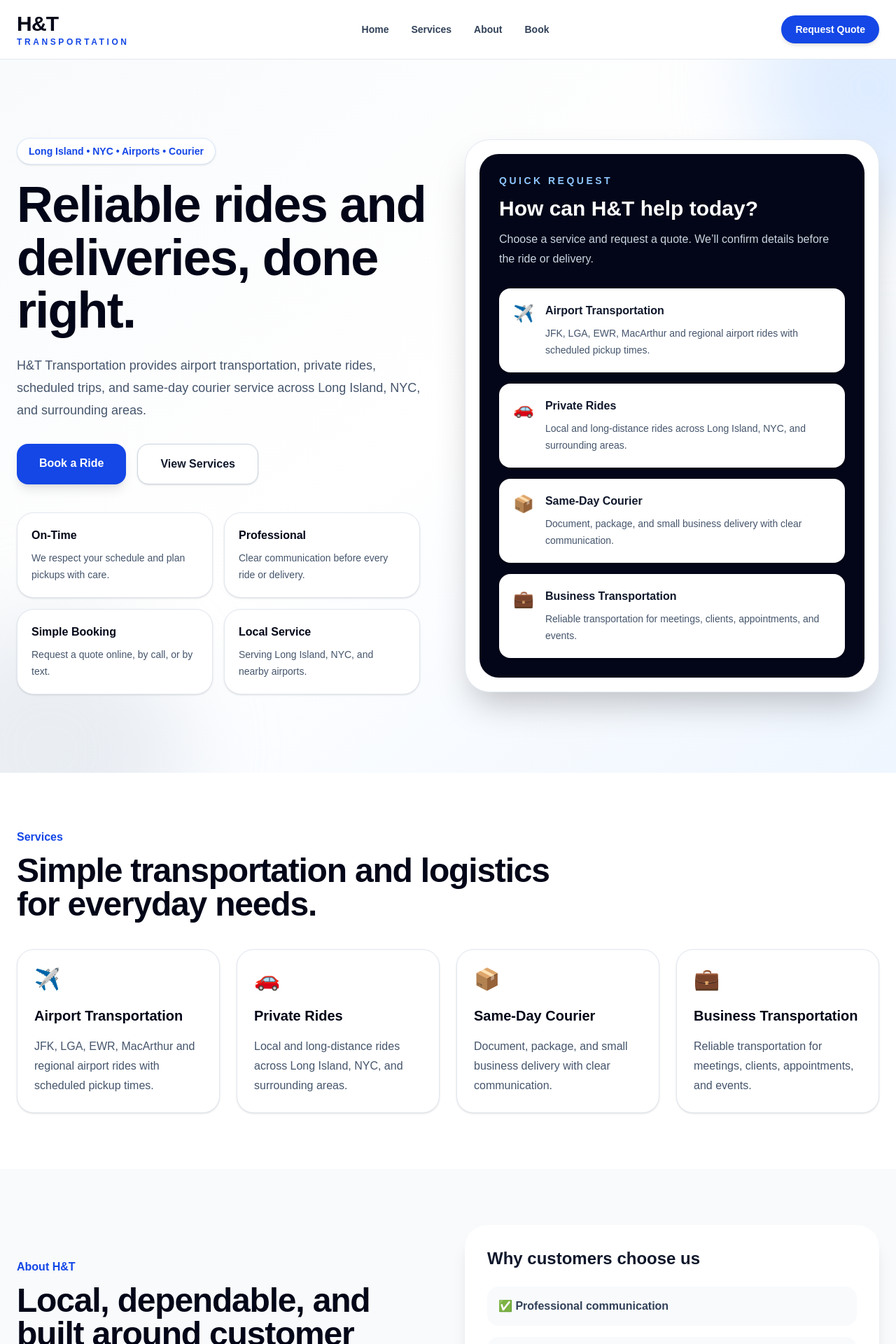
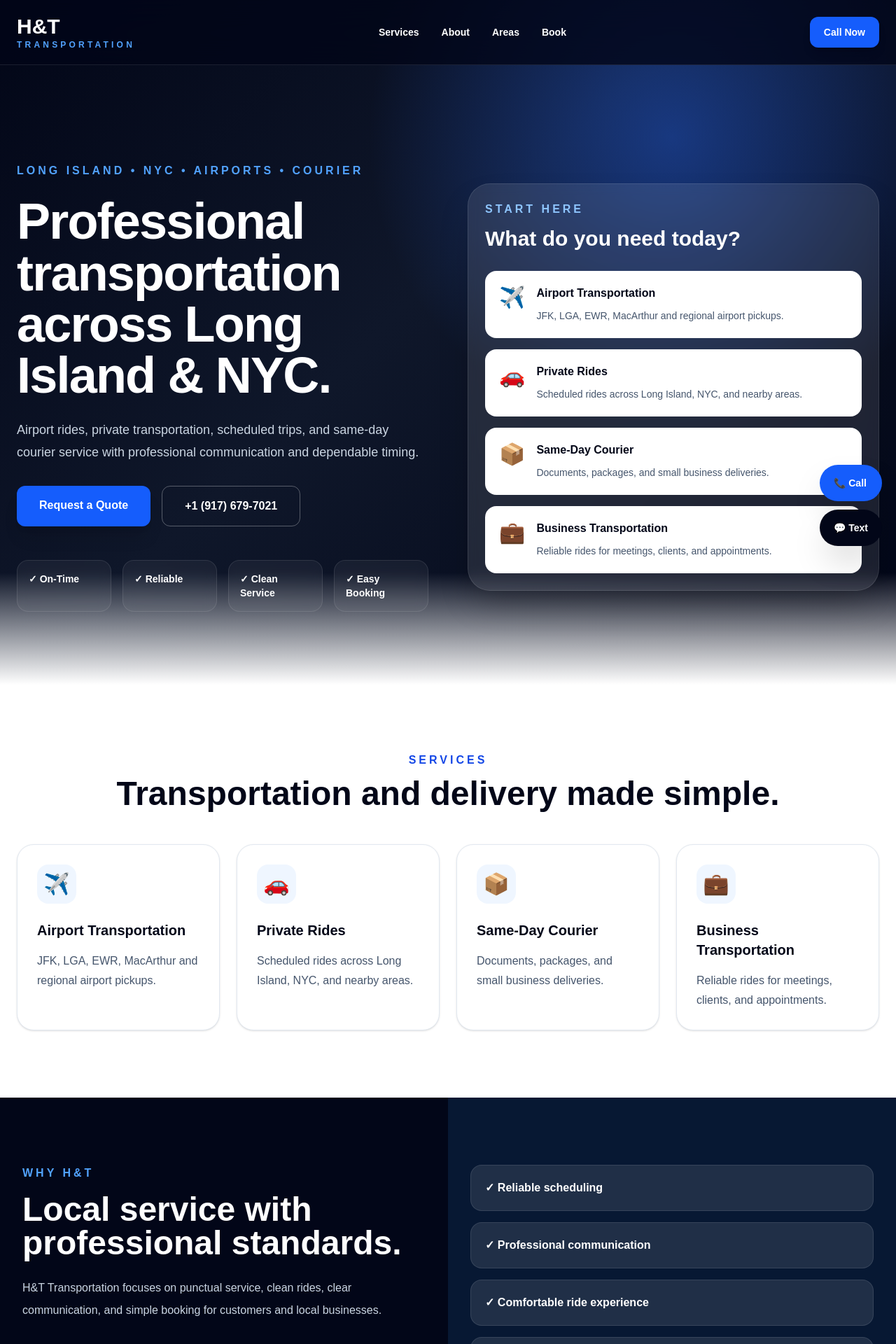
Before and after one commit to handttransportation/handttransportation, a Next.js app: page / in a window 1280 px wide. Shown: the top 1920 px of the page at 70% size. Built offline with nearby package versions, Linux system fonts and the light colour scheme.

Commit message:
Update homepage design

```diff
--- a/app/page.tsx
+++ b/app/page.tsx
@@ -1,108 +1,86 @@
+const phone = "+19176797021";
+const displayPhone = "+1 (917) 679-7021";
+const email = "httransportationi@gmail.com";
+
 const services = [
-  ["✈️", "Airport Transportation", "JFK, LGA, EWR, MacArthur and regional airport rides with scheduled pickup times."],
-  ["🚗", "Private Rides", "Local and long-distance rides across Long Island, NYC, and surrounding areas."],
-  ["📦", "Same-Day Courier", "Document, package, and small business delivery with clear communication."],
-  ["💼", "Business Transportation", "Reliable transportation for meetings, clients, appointments, and events."],
+  ["✈️", "Airport Transportation", "JFK, LGA, EWR, MacArthur and regional airport pickups."],
+  ["🚗", "Private Rides", "Scheduled rides across Long Island, NYC, and nearby areas."],
+  ["📦", "Same-Day Courier", "Documents, packages, and small business deliveries."],
+  ["💼", "Business Transportation", "Reliable rides for meetings, clients, and appointments."],
 ];
 
-const benefits = [
-  ["On-Time", "We respect your schedule and plan pickups with care."],
-  ["Professional", "Clear communication before every ride or delivery."],
-  ["Simple Booking", "Request a quote online, by call, or by text."],
-  ["Local Service", "Serving Long Island, NYC, and nearby airports."],
-];
+const areas = ["Long Island", "NYC", "JFK", "LGA", "EWR", "MacArthur"];
 
 export default function Home() {
   return (
-    <main className="min-h-screen bg-white text-slate-900">
-      <header className="sticky top-0 z-50 border-b border-slate-200 bg-white/90 backdrop-blur">
-        <nav className="mx-auto flex max-w-7xl items-center justify-between px-6 py-4">
+    <main className="min-h-screen bg-white text-slate-950">
+      <header className="fixed top-0 z-50 w-full border-b border-white/10 bg-slate-950/80 backdrop-blur-xl">
+        <nav className="mx-auto flex max-w-7xl items-center justify-between px-6 py-5 text-white">
           <a href="#" className="leading-tight">
-            <div className="text-3xl font-black tracking-tight text-slate-950">H&T</div>
-            <div className="text-xs font-bold uppercase tracking-[0.3em] text-blue-700">
+            <div className="text-3xl font-black">H&T</div>
+            <div className="text-xs font-black uppercase tracking-[0.35em] text-blue-400">
               Transportation
             </div>
           </a>
 
-          <div className="hidden items-center gap-8 text-sm font-bold text-slate-700 md:flex">
-            <a href="#">Home</a>
-            <a href="#services">Services</a>
-            <a href="#about">About</a>
-            <a href="#contact">Book</a>
+          <div className="hidden gap-8 text-sm font-bold md:flex">
+            <a href="#services" className="hover:text-blue-400">Services</a>
+            <a href="#about" className="hover:text-blue-400">About</a>
+            <a href="#areas" className="hover:text-blue-400">Areas</a>
+            <a href="#contact" className="hover:text-blue-400">Book</a>
           </div>
 
-          <a
-            href="#contact"
-            className="rounded-full bg-blue-700 px-5 py-2.5 text-sm font-black text-white shadow-md hover:bg-blue-800"
-          >
-            Request Quote
+          <a href={`tel:${phone}`} className="rounded-xl bg-blue-600 px-5 py-3 text-sm font-black shadow-lg hover:bg-blue-700">
+            Call Now
           </a>
         </nav>
       </header>
 
-      <section className="relative overflow-hidden bg-gradient-to-br from-slate-50 via-white to-blue-50">
-        <div className="absolute right-[-120px] top-[-120px] h-80 w-80 rounded-full bg-blue-200/50 blur-3xl" />
-        <div className="absolute bottom-[-160px] left-[-120px] h-96 w-96 rounded-full bg-slate-300/40 blur-3xl" />
+      <section className="relative overflow-hidden bg-slate-950 px-6 pt-32 text-white">
+        <div className="absolute inset-0 bg-[radial-gradient(circle_at_75%_20%,rgba(37,99,235,0.45),transparent_35%),linear-gradient(135deg,#020617_0%,#0f172a_45%,#020617_100%)]" />
+        <div className="absolute bottom-0 left-0 right-0 h-40 bg-gradient-to-t from-white to-transparent" />
 
-        <div className="mx-auto grid max-w-7xl gap-12 px-6 py-20 md:grid-cols-2 md:items-center lg:py-28">
-          <div className="relative z-10">
-            <p className="mb-5 inline-flex rounded-full border border-blue-100 bg-white px-4 py-2 text-sm font-black text-blue-700 shadow-sm">
+        <div className="relative mx-auto grid min-h-[850px] max-w-7xl gap-14 py-20 lg:grid-cols-2 lg:items-center">
+          <div>
+            <p className="mb-6 font-black uppercase tracking-[0.25em] text-blue-400">
               Long Island • NYC • Airports • Courier
             </p>
 
-            <h1 className="text-5xl font-black leading-[1.05] tracking-tight text-slate-950 md:text-7xl">
-              Reliable rides and deliveries, done right.
+            <h1 className="text-5xl font-black leading-[1.02] tracking-tight md:text-7xl">
+              Professional transportation across Long Island & NYC.
             </h1>
 
-            <p className="mt-6 max-w-2xl text-lg leading-8 text-slate-600">
-              H&T Transportation provides airport transportation, private rides, scheduled trips,
-              and same-day courier service across Long Island, NYC, and surrounding areas.
+            <p className="mt-6 max-w-xl text-lg leading-8 text-slate-300">
+              Airport rides, private transportation, scheduled trips, and same-day courier service with professional communication and dependable timing.
             </p>
 
             <div className="mt-8 flex flex-col gap-4 sm:flex-row">
-              <a
-                href="#contact"
-                className="rounded-2xl bg-blue-700 px-8 py-4 text-center text-base font-black text-white shadow-lg hover:bg-blue-800"
-              >
-                Book a Ride
+              <a href="#contact" className="rounded-xl bg-blue-600 px-8 py-4 text-center font-black shadow-xl hover:bg-blue-700">
+                Request a Quote
               </a>
-              <a
-                href="#services"
-                className="rounded-2xl border border-slate-300 bg-white px-8 py-4 text-center text-base font-black text-slate-900 shadow-sm hover:border-blue-700"
-              >
-                View Services
+              <a href={`tel:${phone}`} className="rounded-xl border border-white/30 px-8 py-4 text-center font-black hover:bg-white hover:text-slate-950">
+                {displayPhone}
               </a>
             </div>
 
-            <div className="mt-10 grid max-w-xl grid-cols-2 gap-4">
-              {benefits.map(([title, text]) => (
-                <div key={title} className="rounded-3xl border border-slate-200 bg-white p-5 shadow-sm">
-                  <h3 className="font-black text-slate-950">{title}</h3>
-                  <p className="mt-2 text-sm leading-6 text-slate-600">{text}</p>
+            <div className="mt-12 grid grid-cols-2 gap-4 md:grid-cols-4">
+              {["On-Time", "Reliable", "Clean Service", "Easy Booking"].map((item) => (
+                <div key={item} className="rounded-2xl border border-white/10 bg-white/5 p-4 text-sm font-bold backdrop-blur">
+                  ✓ {item}
                 </div>
               ))}
             </div>
           </div>
 
-          <div className="relative z-10 rounded-[2.2rem] border border-slate-200 bg-white p-5 shadow-2xl">
-            <div className="rounded-[1.7rem] bg-slate-950 p-7 text-white">
-              <p className="text-sm font-black uppercase tracking-[0.25em] text-blue-300">
-                Quick request
-              </p>
-              <h2 className="mt-3 text-3xl font-black">How can H&T help today?</h2>
-              <p className="mt-3 leading-7 text-slate-300">
-                Choose a service and request a quote. We’ll confirm details before the ride or delivery.
-              </p>
+          <div className="rounded-[2rem] border border-white/10 bg-white/10 p-6 shadow-2xl backdrop-blur">
+            <p className="font-black uppercase tracking-[0.25em] text-blue-300">Start Here</p>
+            <h2 className="mt-3 text-3xl font-black">What do you need today?</h2>
 
             <div className="mt-7 grid gap-4">
               {services.map(([icon, title, text]) => (
-                  <a
-                    key={title}
-                    href="#contact"
-                    className="group rounded-2xl bg-white p-5 text-slate-900 shadow-sm transition hover:-translate-y-1 hover:shadow-xl"
-                  >
-                    <div className="flex items-start gap-4">
-                      <div className="text-2xl">{icon}</div>
+                <a key={title} href="#contact" className="rounded-2xl bg-white p-5 text-slate-950 transition hover:-translate-y-1 hover:shadow-2xl">
+                  <div className="flex gap-4">
+                    <div className="text-3xl">{icon}</div>
                     <div>
                       <h3 className="font-black">{title}</h3>
                       <p className="mt-2 text-sm leading-6 text-slate-600">{text}</p>
@@ -113,21 +91,22 @@ export default function Home() {
             </div>
           </div>
         </div>
-        </div>
       </section>
 
-      <section id="services" className="px-6 py-20">
+      <section id="services" className="bg-white px-6 py-24">
         <div className="mx-auto max-w-7xl">
-          <p className="font-black text-blue-700">Services</p>
-          <h2 className="mt-3 max-w-3xl text-4xl font-black tracking-tight text-slate-950 md:text-5xl">
-            Simple transportation and logistics for everyday needs.
+          <p className="text-center font-black uppercase tracking-[0.25em] text-blue-700">Services</p>
+          <h2 className="mt-3 text-center text-4xl font-black md:text-5xl">
+            Transportation and delivery made simple.
           </h2>
 
-          <div className="mt-10 grid gap-6 md:grid-cols-2 lg:grid-cols-4">
+          <div className="mt-12 grid gap-6 md:grid-cols-2 lg:grid-cols-4">
             {services.map(([icon, title, text]) => (
-              <div key={title} className="rounded-3xl border border-slate-200 bg-white p-6 shadow-sm transition hover:-translate-y-1 hover:shadow-xl">
-                <div className="text-3xl">{icon}</div>
-                <h3 className="mt-5 text-xl font-black text-slate-950">{title}</h3>
+              <div key={title} className="rounded-3xl border border-slate-200 bg-white p-7 shadow-sm transition hover:-translate-y-1 hover:shadow-xl">
+                <div className="mb-6 flex h-14 w-14 items-center justify-center rounded-2xl bg-blue-50 text-3xl">
+                  {icon}
+                </div>
+                <h3 className="text-xl font-black">{title}</h3>
                 <p className="mt-4 leading-7 text-slate-600">{text}</p>
               </div>
             ))}
@@ -135,96 +114,131 @@ export default function Home() {
         </div>
       </section>
 
-      <section id="about" className="bg-slate-50 px-6 py-20">
-        <div className="mx-auto grid max-w-7xl gap-12 md:grid-cols-2 md:items-center">
-          <div>
-            <p className="font-black text-blue-700">About H&T</p>
-            <h2 className="mt-3 text-4xl font-black tracking-tight text-slate-950 md:text-5xl">
-              Local, dependable, and built around customer service.
+      <section id="about" className="grid lg:grid-cols-2">
+        <div className="bg-slate-950 px-6 py-24 text-white">
+          <div className="mx-auto max-w-xl">
+            <p className="font-black uppercase tracking-[0.25em] text-blue-400">Why H&T</p>
+            <h2 className="mt-4 text-4xl font-black md:text-5xl">
+              Local service with professional standards.
             </h2>
-            <p className="mt-5 text-lg leading-8 text-slate-600">
-              H&T Transportation is a locally owned transportation and courier service focused on
-              reliability, clean service, punctual pickups, and easy communication.
+            <p className="mt-6 leading-8 text-slate-300">
+              H&T Transportation focuses on punctual service, clean rides, clear communication, and simple booking for customers and local businesses.
             </p>
           </div>
+        </div>
 
-          <div className="rounded-[2rem] bg-white p-8 shadow-xl">
-            <h3 className="text-2xl font-black">Why customers choose us</h3>
-            <div className="mt-6 grid gap-4">
-              {["Professional communication", "Clean and comfortable rides", "Reliable scheduling", "Airport and local service"].map((item) => (
-                <div key={item} className="rounded-2xl bg-slate-50 p-4 font-bold text-slate-700">
-                  ✅ {item}
+        <div className="bg-[#071833] px-6 py-24 text-white">
+          <div className="mx-auto grid max-w-xl gap-4">
+            {["Reliable scheduling", "Professional communication", "Comfortable ride experience", "Transportation + courier service"].map((item) => (
+              <div key={item} className="rounded-2xl border border-white/10 bg-white/10 p-5 font-black">
+                ✓ {item}
               </div>
             ))}
           </div>
         </div>
-        </div>
       </section>
 
-      <section className="px-6 py-20">
-        <div className="mx-auto max-w-7xl rounded-[2.2rem] bg-slate-950 p-8 text-white shadow-2xl md:p-12">
-          <div className="grid gap-10 md:grid-cols-2 md:items-center">
-            <div>
-              <p className="font-black text-blue-300">Service Areas</p>
-              <h2 className="mt-3 text-4xl font-black md:text-5xl">
-                Serving Long Island, NYC, and major airports.
-              </h2>
-              <p className="mt-5 leading-8 text-slate-300">
-                Available for airport trips, scheduled transportation, private rides,
-                and courier service across key areas.
-              </p>
-            </div>
+      <section id="areas" className="bg-slate-50 px-6 py-24">
+        <div className="mx-auto max-w-7xl">
+          <p className="font-black uppercase tracking-[0.25em] text-blue-700">Areas We Serve</p>
+          <h2 className="mt-4 text-4xl font-black md:text-5xl">Serving key routes and airports.</h2>
 
-            <div className="grid gap-3 sm:grid-cols-2">
-              {["Long Island", "New York City", "JFK Airport", "LaGuardia Airport", "Newark Airport", "MacArthur Airport"].map((area) => (
-                <div key={area} className="rounded-2xl bg-white/10 p-4 font-black">
+          <div className="mt-10 grid gap-4 sm:grid-cols-2 lg:grid-cols-3">
+            {areas.map((area) => (
+              <div key={area} className="rounded-2xl border bg-white p-5 font-black shadow-sm">
                 📍 {area}
               </div>
             ))}
           </div>
         </div>
-        </div>
       </section>
 
-      <section id="contact" className="bg-slate-50 px-6 py-20">
-        <div className="mx-auto max-w-5xl rounded-[2rem] bg-white p-8 shadow-2xl md:p-12">
-          <p className="font-black text-blue-700">Book H&T</p>
-          <h2 className="mt-3 text-4xl font-black tracking-tight text-slate-950 md:text-5xl">
-            Request a ride or delivery quote.
-          </h2>
-          <p className="mt-4 text-slate-600">
-            Submit your details and we’ll confirm availability, timing, and pricing.
+      <section id="contact" className="bg-white px-6 py-24">
+        <div className="mx-auto grid max-w-7xl gap-10 lg:grid-cols-[0.8fr_1.2fr]">
+          <div>
+            <p className="font-black uppercase tracking-[0.25em] text-blue-700">Request Booking</p>
+            <h2 className="mt-4 text-4xl font-black md:text-5xl">Tell us what you need.</h2>
+            <p className="mt-5 leading-8 text-slate-600">
+              Submit your request and we’ll confirm availability, timing, and pricing.
             </p>
 
-          <form className="mt-10 grid gap-4 md:grid-cols-2">
-            <input className="rounded-2xl border p-4 outline-none focus:border-blue-700" placeholder="Full name" />
-            <input className="rounded-2xl border p-4 outline-none focus:border-blue-700" placeholder="Phone number" />
-            <input className="rounded-2xl border p-4 outline-none focus:border-blue-700" placeholder="Pickup location" />
-            <input className="rounded-2xl border p-4 outline-none focus:border-blue-700" placeholder="Drop-off location" />
-            <input className="rounded-2xl border p-4 outline-none focus:border-blue-700" placeholder="Date and time" />
-            <select className="rounded-2xl border p-4 outline-none focus:border-blue-700">
+            <div className="mt-8 space-y-4">
+              <p className="font-black">📞 Call or Text: {displayPhone}</p>
+              <p className="font-black">✉️ {email}</p>
+            </div>
+          </div>
+
+          <form className="grid gap-4 rounded-[2rem] bg-slate-50 p-6 shadow-xl md:grid-cols-2">
+            <input className="rounded-xl border p-4 outline-none focus:border-blue-700" placeholder="Full name" />
+            <input className="rounded-xl border p-4 outline-none focus:border-blue-700" placeholder="Phone number" />
+            <input className="rounded-xl border p-4 outline-none focus:border-blue-700" placeholder="Pickup location" />
+            <input className="rounded-xl border p-4 outline-none focus:border-blue-700" placeholder="Drop-off location" />
+            <input className="rounded-xl border p-4 outline-none focus:border-blue-700" placeholder="Date & time" />
+            <select className="rounded-xl border p-4 outline-none focus:border-blue-700">
+              <option>Service Type</option>
               <option>Airport Transportation</option>
               <option>Private Ride</option>
               <option>Same-Day Courier</option>
               <option>Business Transportation</option>
             </select>
-            <textarea
-              className="min-h-32 rounded-2xl border p-4 outline-none focus:border-blue-700 md:col-span-2"
-              placeholder="Extra details, flight number, package info, or special request"
-            />
-            <button className="rounded-2xl bg-blue-700 p-4 font-black text-white hover:bg-blue-800 md:col-span-2">
-              Request Quote
+            <textarea className="min-h-32 rounded-xl border p-4 outline-none focus:border-blue-700 md:col-span-2" placeholder="Additional details" />
+            <button className="rounded-xl bg-blue-700 p-4 font-black text-white hover:bg-blue-800 md:col-span-2">
+              Request Quote →
             </button>
           </form>
         </div>
       </section>
 
-      <footer className="border-t px-6 py-10">
-        <div className="mx-auto flex max-w-7xl flex-col gap-4 text-sm text-slate-500 md:flex-row md:items-center md:justify-between">
-          <p>© 2026 H&T Transportation. All rights reserved.</p>
-          <p>Long Island • NYC • Airport Transportation • Courier Service</p>
+      <footer className="bg-slate-950 px-6 py-12 text-white">
+        <div className="mx-auto grid max-w-7xl gap-10 md:grid-cols-4">
+          <div>
+            <div className="text-3xl font-black">H&T</div>
+            <div className="text-xs font-black uppercase tracking-[0.3em] text-blue-400">Transportation</div>
+            <p className="mt-4 text-sm leading-6 text-slate-400">
+              Reliable transportation and courier service across Long Island, NYC, and surrounding areas.
+            </p>
           </div>
+
+          <div>
+            <h3 className="font-black text-blue-400">Quick Links</h3>
+            <div className="mt-4 grid gap-2 text-sm text-slate-300">
+              <a href="#services">Services</a>
+              <a href="#about">About</a>
+              <a href="#areas">Areas</a>
+              <a href="#contact">Contact</a>
+            </div>
+          </div>
+
+          <div>
+            <h3 className="font-black text-blue-400">Contact</h3>
+            <div className="mt-4 grid gap-2 text-sm text-slate-300">
+              <p>{displayPhone}</p>
+              <p>{email}</p>
+              <p>Mon–Sun: 6:00 AM – 10:00 PM</p>
+            </div>
+          </div>
+
+          <div>
+            <h3 className="font-black text-blue-400">Book Fast</h3>
+            <a href={`tel:${phone}`} className="mt-4 inline-block rounded-xl bg-blue-600 px-5 py-3 text-sm font-black">
+              Call Now
+            </a>
+          </div>
+        </div>
+
+        <p className="mt-10 border-t border-white/10 pt-6 text-center text-sm text-slate-500">
+          © 2026 H&T Transportation. All rights reserved.
+        </p>
       </footer>
+
+      <div className="fixed bottom-5 right-5 z-50 flex flex-col gap-3">
+        <a href={`tel:${phone}`} className="rounded-full bg-blue-600 px-5 py-4 text-sm font-black text-white shadow-2xl">
+          📞 Call
+        </a>
+        <a href={`sms:${phone}`} className="rounded-full bg-slate-950 px-5 py-4 text-sm font-black text-white shadow-2xl">
+          💬 Text
+        </a>
+      </div>
     </main>
   );
 }
```
Lines whose indentation alone changed are shown as unchanged.
